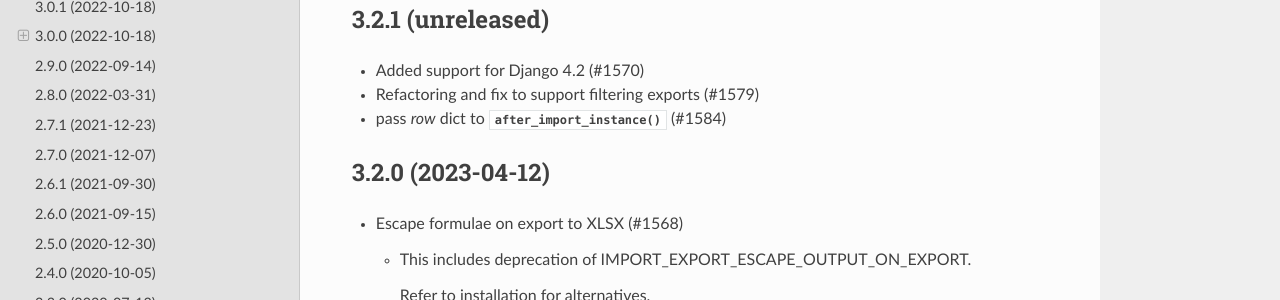
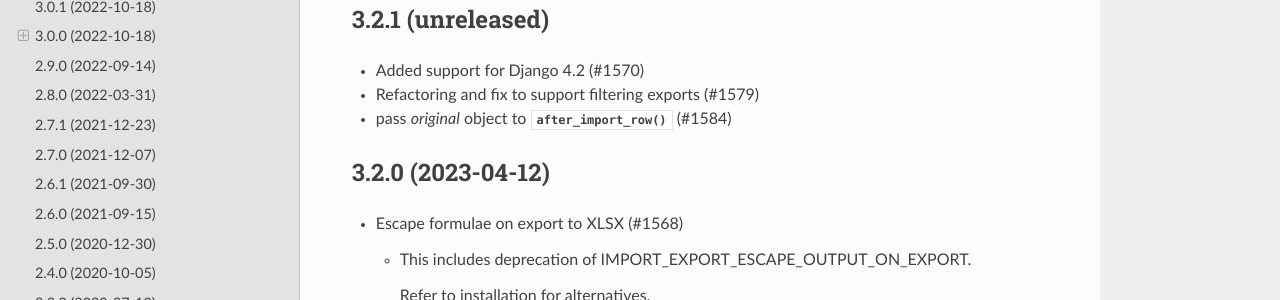
Before and after one commit to django-import-export/django-import-export, a Sphinx documentation site: the page built from docs/changelog.rst, in a window 1280 px wide and 900 px high. Shown: the part 157-457 px from the top of the window. Built offline with Sphinx 7.4.7 and the Read the Docs theme 2.0.0, drawn with Linux system fonts in a browser that asks for light colours; pages that are not in the unit, such as notebooks, are missing from menus.

Commit message:
updated changelog

```diff
--- a/docs/changelog.rst
+++ b/docs/changelog.rst
@@ -6,8 +6,7 @@ Changelog
 
 - Added support for Django 4.2 (#1570)
 - Refactoring and fix to support filtering exports (#1579)
-- pass `row` dict to :meth:`~import_export.resources.Resource.after_import_instance` (#1584)
-
+- pass `original` object to :meth:`~import_export.resources.Resource.after_import_row` (#1584)
 
 3.2.0 (2023-04-12)
 ------------------
```
